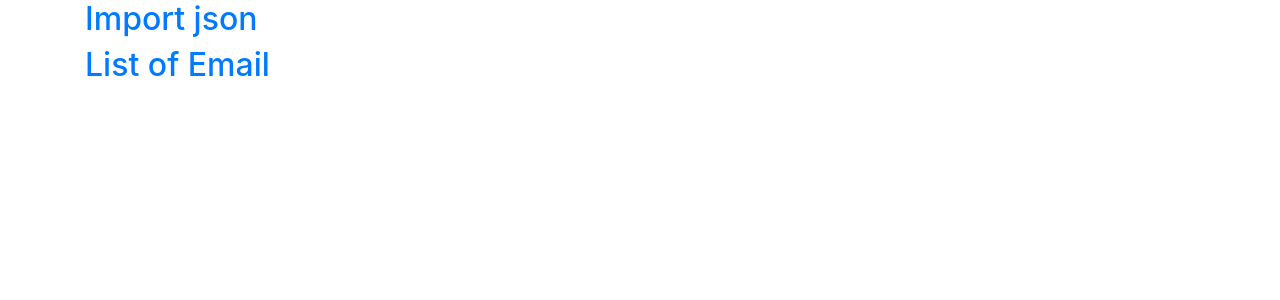
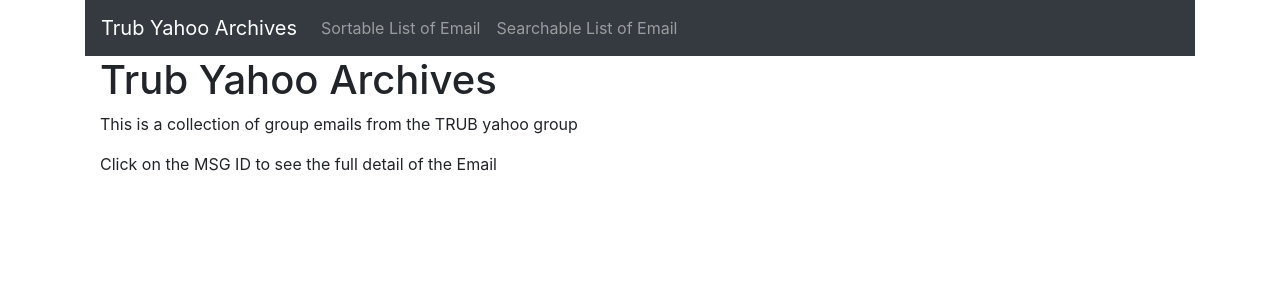
Before and after one commit to rryanburton/trub-yahoo-emails-archive, a Django app: page / in a window 1280 px wide. Shown: the top 300 px of the page. Run offline with Django 3.2, Linux system fonts and the light colour scheme; some libraries are stand-ins or nearby versions.

Commit message:
added navbar. made separate search and sort pages until i can unify the operations into a single view. Broke out lots of functionality into separate template files

```diff
--- a/requirements.txt
+++ b/requirements.txt
@@ -1,2 +1,4 @@
+django-debug-toolbar
 Django==3.0.2
 djangorestframework==3.11.0
+git+git://github.com/aptivate/django-sortable-listview.git@f538510467fe0d390596e400c28fc82a9149475f
--- a/templates/base.html
+++ b/templates/base.html
@@ -15,6 +15,7 @@
 
 <body>
 <div class="container">
+{% include 'trubYahooArchive/navbar.html' %}
 {% block content %}
 {% endblock content %}
 </div>
--- a/trubArchive/urls.py
+++ b/trubArchive/urls.py
@@ -13,11 +13,18 @@ Including another URLconf
     1. Import the include() function: from django.urls import include, path
     2. Add a URL to urlpatterns:  path('blog/', include('blog.urls'))
 """
+from django.conf import settings
 from django.contrib import admin
 from django.urls import path, include
-
 
 urlpatterns = [
     path('admin/', admin.site.urls),
     path('', include('trubYahooArchive.urls'))
 ]
+
+if settings.DEBUG:
+    import debug_toolbar
+
+    urlpatterns = [
+                      path('__debug__/', include(debug_toolbar.urls)),
+                  ] + urlpatterns
--- a/trubYahooArchive/templates/trubYahooArchive/index.html
+++ b/trubYahooArchive/templates/trubYahooArchive/index.html
@@ -1,9 +1,8 @@
 {% extends 'base.html' %}
 {% block content %}
-    <h2><a href="{% url 'import-json' %}">Import json</a> </h2>
-        <h2><a href="{% url 'email-list' %}">List of Email</a></h2>
-    <h2></h2>
-    <h2></h2>
-    <h2></h2>
-
+    <div class="container">
+        <h1>Trub Yahoo Archives</h1>
+        <span><p>This is a collection of group emails from the TRUB yahoo group</p>
+       <p> Click on the MSG ID to see the full detail of the Email</p></span>
+    </div>
 {% endblock content %}
--- /dev/null
+++ b/trubYahooArchive/templates/trubYahooArchive/navbar.html
@@ -0,0 +1,21 @@
+<nav class="navbar navbar-expand-md bg-dark navbar-dark">
+  <!-- Brand -->
+  <a class="navbar-brand" href="{% url 'index-view' %}">Trub Yahoo Archives</a>
+
+  <!-- Toggler/collapsibe Button -->
+  <button class="navbar-toggler" type="button" data-toggle="collapse" data-target="#collapsibleNavbar">
+    <span class="navbar-toggler-icon"></span>
+  </button>
+
+  <!-- Navbar links -->
+  <div class="collapse navbar-collapse" id="collapsibleNavbar">
+    <ul class="navbar-nav">
+      <li class="nav-item">
+       <a class="nav-link" href="{% url 'sortable-email-list' %}">Sortable List of Email</a>
+      </li>
+      <li class="nav-item">
+       <a class="nav-link" href="{% url 'email-search-list' %}">Searchable List of Email</a>
+      </li>
+    </ul>
+  </div>
+</nav>
--- /dev/null
+++ b/trubYahooArchive/templates/trubYahooArchive/search_form.html
@@ -0,0 +1,6 @@
+<div>
+    <form action="{% url 'email-search-results' %}" method="get">
+        <input name="q" type="text" placeholder="Search...">
+    </form>
+    <span>Search in Sender and Email Content</span>
+</div>
--- a/trubYahooArchive/templates/trubYahooArchive/trubemail_detail.html
+++ b/trubYahooArchive/templates/trubYahooArchive/trubemail_detail.html
@@ -5,7 +5,6 @@ Author: {{ object.authorName }} <br>
         Sender: {{ object.sender }} <br>
         Subject: {{ object.subject }} <br>
         Date: {{ object.postDate }} <br>
-{#rawEmail: {{ view.splitlines }} <br>#}
     </h2>
     {% for line in view.splitlines %}
         <span>{{ line|safe }}<br>
--- a/trubYahooArchive/urls.py
+++ b/trubYahooArchive/urls.py
@@ -20,12 +20,18 @@ from .importjson import parse_json
 from .views import (
     EmailList,
     EmailDetail,
-    IndexView
-)
+    IndexView,
+    SortableEmailList,
+    EmailSearchResultsView,
+    EmailSearchList)
 
 urlpatterns = [
     path('', IndexView.as_view(), name='index-view'),
-    path('emails/', EmailList.as_view(), name='email-list'),
+    path('searchresult/', EmailSearchResultsView.as_view(), name='email-search-results'),
+    # path('emails/', EmailList.as_view(), name='email-list'),
+    path('emailsSort/', SortableEmailList.as_view(), name='sortable-email-list'),
+    path('emailsSearch/', EmailSearchList.as_view(), name='email-search-list'),
+
     path('email/<int:pk>', EmailDetail.as_view(), name='email-detail'),
     path('importjson', parse_json, name='import-json'),
 ]
--- a/trubYahooArchive/views.py
+++ b/trubYahooArchive/views.py
@@ -1,88 +1,47 @@
-# import json
-# import os
-# from html import unescape
-#
-# from django.shortcuts import render
-# from django.utils.datetime_safe import datetime
-# from django.utils.html import escape
+from django.db.models import Q
 from django.views.generic import ListView, DetailView, TemplateView
+from sortable_listview import SortableListView
 
 from trubYahooArchive.models import TrubEmail
-# from trubYahooArchive.serializers import EmailSerializer
-
-
-# def parse_json(request):
-#     successful = 0
-#     fails = 0
-#     skips = 0
-#     count = 0
-#     fail_list = ""
-#     datadir = './data/'
-#     for filename in os.listdir(datadir):
-#         if filename.endswith('.json'):
-#             with open(os.path.join(datadir, filename)) as json_data:
-#                 data = json.load(json_data)
-#                 # successful = 0
-#                 # fails = 0
-#                 # count = 0
-#                 # fail_list = ""
-#
-#                 data = data.get('ygData')
-#                 msgId = data['msgId']
-#                 data['sender'] = unescape(data.pop('from'))
-#                 try:
-#                     data['postDate'] = datetime.fromtimestamp(int(data.pop('postDate')))
-#                 except:
-#                     print("{} no postDate".format(msgId))
-#                     continue
-#                 # data['']
-#
-#                 # print(msgId)
-#                 rawmsg = data.get('rawEmail')
-#                 splitlines = rawmsg.splitlines()
-#                 # for item in splitlines:
-#                 #     print(unescape(item))
-#
-#                 # print("data loaded: {}, starting serializer".format(splitlines))
-#
-#                 # for thing in data:
-#                 count += 1
-#                 if not TrubEmail.objects.get(msgId__exact=msgId):
-#                     serializer = EmailSerializer(data=data)
-#
-#                     # print("fields: {}".format(serializer))
-#                     if serializer.is_valid():
-#                         serializer.save()
-#                         successful += 1
-#                         print("ok {}".format(msgId))
-#                     else:
-#                         print("{} serializer was not valid".format(msgId))
-#                         # print(person)
-#                         # print(serializer.errors)
-#                         fail_list += repr(serializer.errors) + ","
-#                         fails += 1
-#                 else:
-#                     skips += 1
-#
-#     print(
-#         "all done with process. ok: {}. fails: {}. Out of {} total records".format(
-#             successful, fails, count))
-#     if fail_list != "":
-#         print("fails: {}".format(fail_list))
-#     return render(request, 'trubYahooArchive/importjson.html',
-#                   {'successful': successful,
-#                    'fails': fails,
-#                    'count': count,
-#                    'skips': skips,
-#                    'data': splitlines,
-#                    },
-#                   )
 
 
 class EmailList(ListView):
     model = TrubEmail
     ordering = 'postDate'
-    paginate_by = 10
+    paginate_by = 20
+
+
+class SortableEmailList(SortableListView):
+    allowed_sort_fields = {'sender': {'default_direction': '',
+                                      'verbose_name': 'Sender'},
+                           'postDate': {'default_direction': '',
+                                        'verbose_name': 'Date'},
+
+                           }
+    default_sort_field = 'postDate'
+    paginate_by = 20
+    template_name = 'trubYahooArchive/trubemail_list.html'
+    model = TrubEmail
+
+
+class EmailSearchList(ListView):
+    model = TrubEmail
+    ordering = 'postDate'
+    paginate_by = 20
+    template_name = 'trubYahooArchive/trub_search_email_list.html'
+
+
+class EmailSearchResultsView(ListView):
+    model = TrubEmail
+    template_name = 'trubYahooArchive/trub_search_email_list.html'
+    paginate_by = 20
+
+    def get_queryset(self):
+        query = self.request.GET.get('q')
+        object_list = TrubEmail.objects.filter(
+            Q(rawEmail__icontains=query) | Q(sender__icontains=query)
+        )
+        return object_list
 
 
 class EmailDetail(DetailView):
```
Also changed, not shown: trubArchive/settings.py (+10 -6 lines), trubYahooArchive/templates/trubYahooArchive/email_table.html (added, +24 -0 lines), trubYahooArchive/templates/trubYahooArchive/sortable_links.html (added, +16 -0 lines), trubYahooArchive/templates/trubYahooArchive/trub_search_email_list.html (added, +10 -0 lines), trubYahooArchive/templates/trubYahooArchive/trubemail_list.html (+5 -24 lines). Lines whose indentation alone changed are shown as unchanged.
